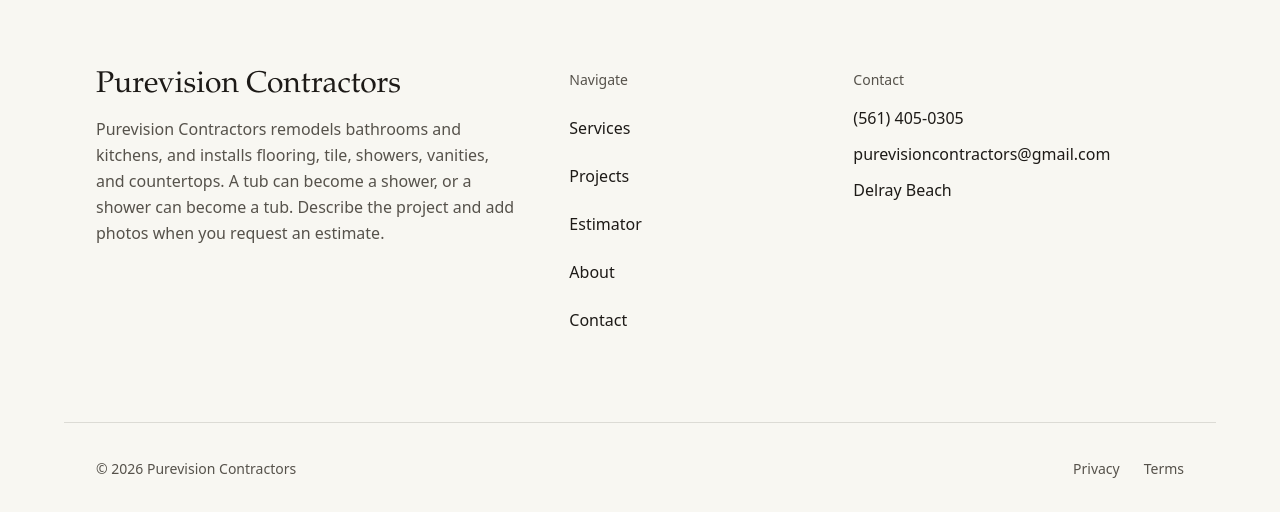
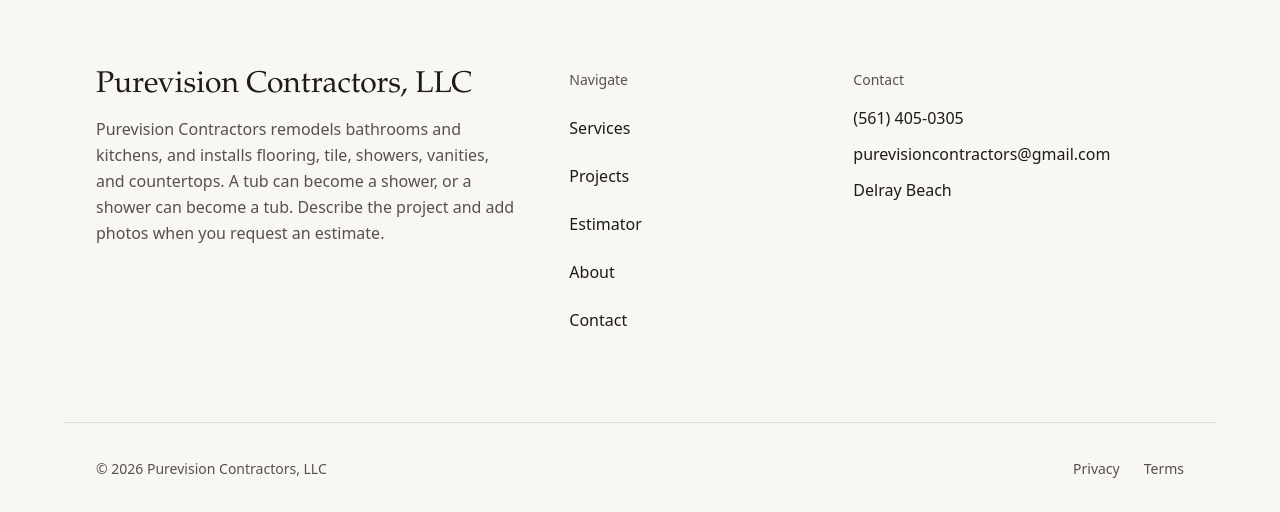
Before and after one commit to cnpham10/PureVision, a Next.js app: page / in a window 1280 px wide. Shown: the part 903-1415 px from the top of the page. Built offline with nearby package versions, Linux system fonts and the light colour scheme; a web font is replaced by a local one.

Commit message:
added copyright

```diff
--- a/src/components/layout/site-footer.tsx
+++ b/src/components/layout/site-footer.tsx
@@ -12,7 +12,7 @@ export function SiteFooter() {
     <footer className="border-t border-border">
       <Container className="grid gap-12 py-16 md:grid-cols-12 md:py-20">
         <div className="md:col-span-5">
-          <p className="font-display text-3xl leading-none">{site.name}</p>
+          <p className="font-display text-3xl leading-none">Purevision Contractors, LLC</p>
           <p className="mt-4 max-w-md text-base leading-relaxed text-muted-foreground">
             {site.description}
           </p>
@@ -57,7 +57,7 @@ export function SiteFooter() {
 
       <Container className="flex flex-col gap-4 border-t border-border py-6 sm:flex-row sm:items-center sm:justify-between">
         <p className="text-sm text-muted-foreground">
-          © {site.copyrightYear} {site.name}
+          © {site.copyrightYear} Purevision Contractors, LLC
         </p>
         <ul className="flex gap-6">
           {site.legal.map((item) => (
```
